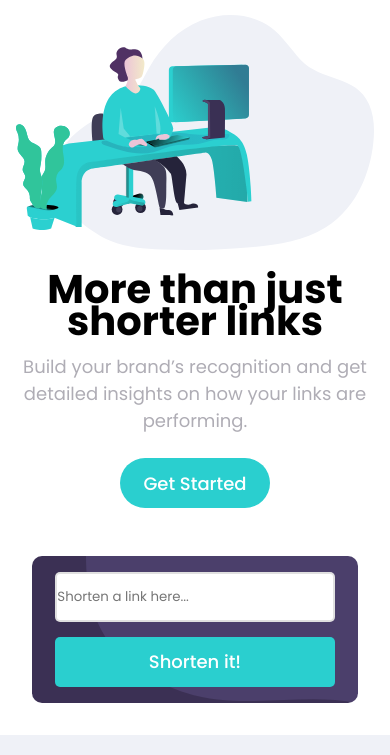
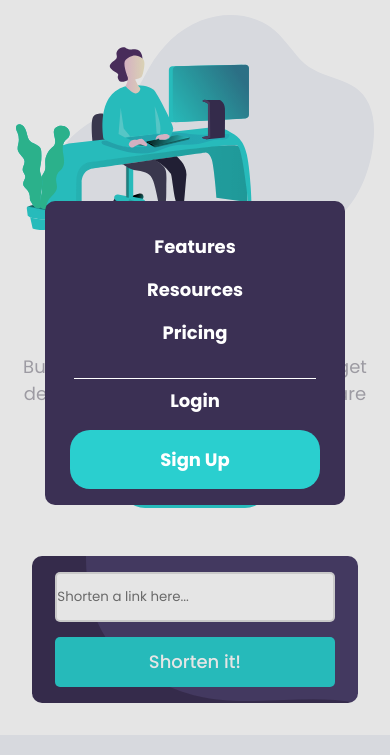
Before and after one commit to Urassamx7/url-shortening-api-master, a plain HTML site: page index.html in a window 390 px wide. Both pictures are taken after a click on the button "menu". Shown: the part 69-824 px from the top of the page. Drawn offline with nearby package versions, Linux system fonts and the light colour scheme.

Commit message:
OverFlow

```diff
--- a/index.html
+++ b/index.html
@@ -22,6 +22,7 @@
   </head>
   <body>
     <div class="container">
+      <div class="overlay"></div>
       <header class="header">
         <div class="logo">
           <a href="#"><img src="images/logo.svg" alt="" /></a>
@@ -32,10 +33,13 @@
         </div>
         <div class="menu-bar menu">
           <div class="right-side">
-            <a href="#">Login</a><a href="">Sign Up</a>
+            <a href="#">Login</a>
+            <a href="">Sign Up</a>
           </div>
         </div>
-        <button><span class="material-symbols-outlined"> menu </span></button>
+        <button id="menuHamb">
+          <span class="material-symbols-outlined"> menu </span>
+        </button>
       </header>
       <main class="main">
         <div class="description-container">
--- a/index.js
+++ b/index.js
@@ -119,10 +119,47 @@ function getLinksFromLocalStorage() {
 }
 
 function copyLink(Textlink) {
-  navigator.clipboard.writeText(Textlink);
-  btn.innerText = "Copied!";
-  btn.disabled = true;
-  btn.style = "background-color: #3A3053; transition: .3s ease-in-out;";
+  if (navigator.clipboard.writeText(Textlink)) {
+    btn.innerText = "Copied!";
+    btn.disabled = true;
+    btn.style = "background-color: #3A3053; transition: .3s ease-in-out;";
+  }
 }
 
+document.querySelector("#menuHamb").addEventListener("click", () => {
+  var overlay = document.querySelector(".overlay");
+  overlay.style = "display:flex";
+
+  const menuView = document.createElement("div");
+  menuView.className = "mobile-menu-view";
+
+  const features = document.createElement("a");
+  features.href = "#";
+  features.textContent = "Features";
+  const pricing = document.createElement("a");
+  pricing.href = "#";
+  pricing.textContent = "Pricing";
+  const res = document.createElement("a");
+  res.href = "#";
+  res.textContent = "Resources";
+  const log = document.createElement("a");
+  log.href = "#";
+  log.textContent = "Login";
+  const sign = document.createElement("a");
+  sign.href = "#";
+  sign.textContent = "Sign Up";
+  menuView.appendChild(features);
+  menuView.appendChild(res);
+  menuView.appendChild(pricing);
+  menuView.appendChild(log);
+  menuView.appendChild(sign);
+  overlay.appendChild(menuView);
+  document.body.classList.add("noflow")
+  overlay.addEventListener("click", () => {
+    overlay.style = "display:none";
+    menuView.style = "display:none";
+    document.body.classList.remove("noflow")
+  });
+});
+
 document.addEventListener("DOMContentLoad", getLinksFromLocalStorage());
--- a/media.css
+++ b/media.css
@@ -49,7 +49,7 @@
     background-size: auto;
     background-position: top;
     background-repeat: no-repeat;
-    margin: -2rem;
+    margin-bottom: -2rem;
     padding: 2rem;
     position: absolute;
     bottom: 30px;
@@ -93,8 +93,25 @@
   .shorted-list {
     margin-top: 8rem;
   }
-  .business{
+  .business {
     background-image: url("images/bg-boost-desktop.svg");
     background-size: cover;
   }
+  .ulink > li {
+    flex-direction: row;
+    justify-content: space-between;
+    align-items: center;
+  }
+  .toShort {
+    border: none;
+  }
+  .shorted-link {
+    flex-direction: row;
+    gap: 20px;
+    align-items: center;
+    font-weight: 500;
+  }
+  .shorted-link > button {
+    width: 100px;
+  }
 }
--- a/style.css
+++ b/style.css
@@ -23,6 +23,7 @@ body {
   display: flex;
   justify-content: center;
   align-items: center;
+  position: relative;
 }
 .container {
   max-width: 1440px !important;
@@ -383,10 +384,10 @@ ul {
   font-weight: 700;
   text-decoration: none;
 }
-button:hover{
+button:hover {
   cursor: pointer;
 }
-@media screen and (max-width:768px) {
+@media screen and (max-width: 768px) {
   .img-container > img {
     max-width: 768px !important;
     height: auto;
@@ -394,3 +395,55 @@ button:hover{
     width: 100%;
   }
 }
+.overlay {
+  position: absolute;
+  top: 0;
+  left: 0;
+  width: 100%;
+  height: 100vh;
+  background-color: rgba(0, 0, 0, 0.1);
+  display: flex;
+  justify-content: center;
+  align-items: center;
+  z-index: 10;
+  border: none;
+  display: none; /* Oculto por padrão */
+}
+.mobile-menu-view{
+  width: 300px;
+  background-color: var(--Dark_Violet);
+  border-radius: 10px;
+  border: none;
+  display: flex;
+  flex-direction: column;
+  align-items: center;
+  font-weight: 700;
+  font-size: 1.125rem;
+  padding: 1rem;
+}
+.mobile-menu-view >a{
+  margin-top: 1rem;
+  text-decoration: none;
+  color: #FFF;
+}
+.mobile-menu-view >a:nth-child(3){
+  margin-bottom: 1rem;
+}
+.mobile-menu-view >a:nth-child(4){
+  padding-top: .5rem;
+  border-top: 1px solid #FFF;
+  width: 90%;
+  text-align: center;
+
+}
+.mobile-menu-view >a:nth-child(5){
+  padding:1rem;
+  background-color: var(--Cyan);
+  border-radius: 20px;
+  width: 250px;
+  text-align: center;
+
+}
+.noflow{
+  overflow: hidden;
+}
```
